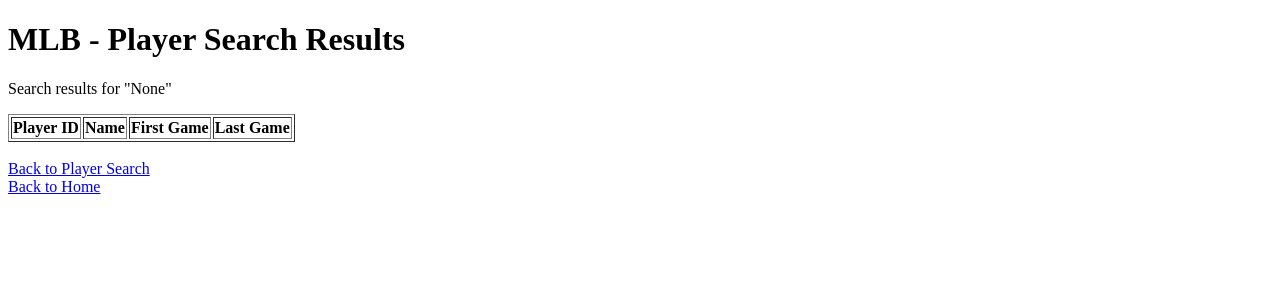
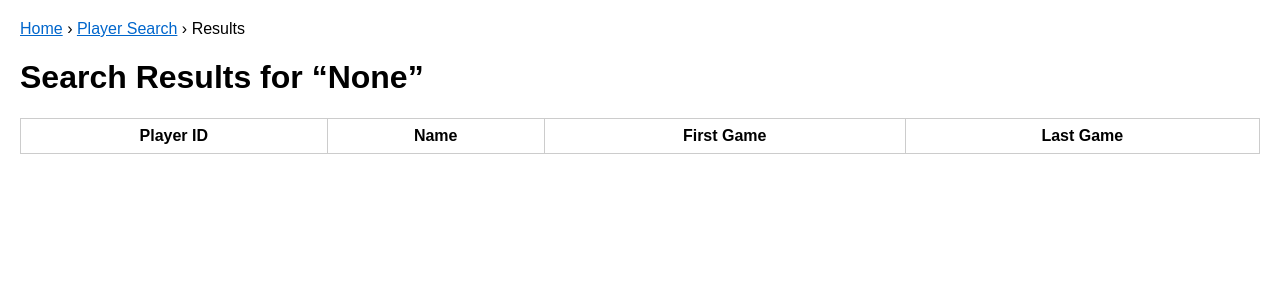
Before and after one commit to StoneWillC/my_mlb, a Django app: page /player_search_results/ in a window 1280 px wide. Shown: the top 300 px of the page. Run offline with Django 5.2, Linux system fonts and the light colour scheme; lists and menus that the app fills with data are empty.

Commit message:
Update player_search_results.html

```diff
--- a/my_mlb/my_mlb/mlb_data/templates/player_search_results.html
+++ b/my_mlb/my_mlb/mlb_data/templates/player_search_results.html
@@ -1,27 +1,38 @@
 <!DOCTYPE html>
 <html>
-    <title>MLB Data - Player Search Results</title>
+<head>
+  <title>MLB – Player Search Results</title>
+  <style>
+    body { font-family: sans-serif; margin: 20px; }
+    .breadcrumb a { color: #0066cc; }
+    table { border-collapse: collapse; width: 100%; margin-top: 10px; }
+    th, td { border: 1px solid #ccc; padding: 8px; text-align: center; }
+    tr:nth-child(even) { background: #f9f9f9; }
+  </style>
+</head>
 <body>
-        <h1>MLB - Player Search Results</h1>
-        <p>Search results for "{{ q_name }}"</p>
-        <table border="1">
+  <p class="breadcrumb">
+    <a href="{% url 'mlb_data' %}">Home</a> ›
+    <a href="{% url 'player_search' %}">Player Search</a> ›
+    Results
+  </p>
+
+  <h1>Search Results for “{{ q_name }}”</h1>
+  <table>
     <tr>
-                <th>Player ID</th>
-                <th>Name</th>
-                <th>First Game</th>
-                <th>Last Game</th>
+      <th>Player ID</th><th>Name</th><th>First Game</th><th>Last Game</th>
     </tr>
     {% for player in players %}
     <tr>
       <td>{{ player.player_id }}</td>
-                    <td><a href="{% url 'player_details' player.player_id %}">{{ player.name }}</a></td>
-                    <td>{{ player.first_game }}</td>
-                    <td>{{ player.last_game }}</td>
+      <td><a href="{% url 'player_details' player.player_id %}">
+            {{ player.name }}
+          </a>
+      </td>
+      <td>{{ player.first_game|date:"F j, Y" }}</td>
+      <td>{{ player.last_game|date:"F j, Y" }}</td>
     </tr>
     {% endfor %}
   </table>
-        <br/>
-        <a href="{% url 'player_search' %}">Back to Player Search</a> <br/>
-        <a href="{% url 'mlb_data' %}">Back to Home</a>
 </body>
 </html>
```
Lines whose indentation alone changed are shown as unchanged.
